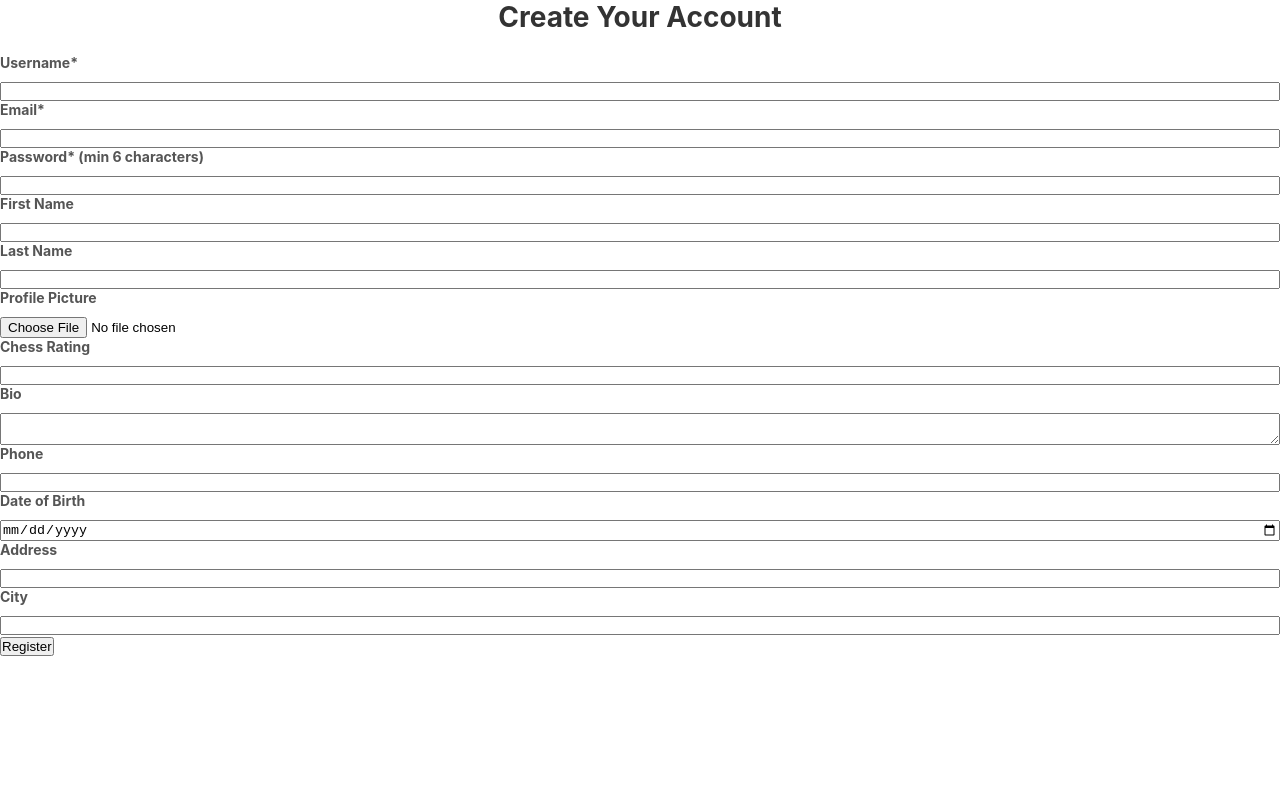
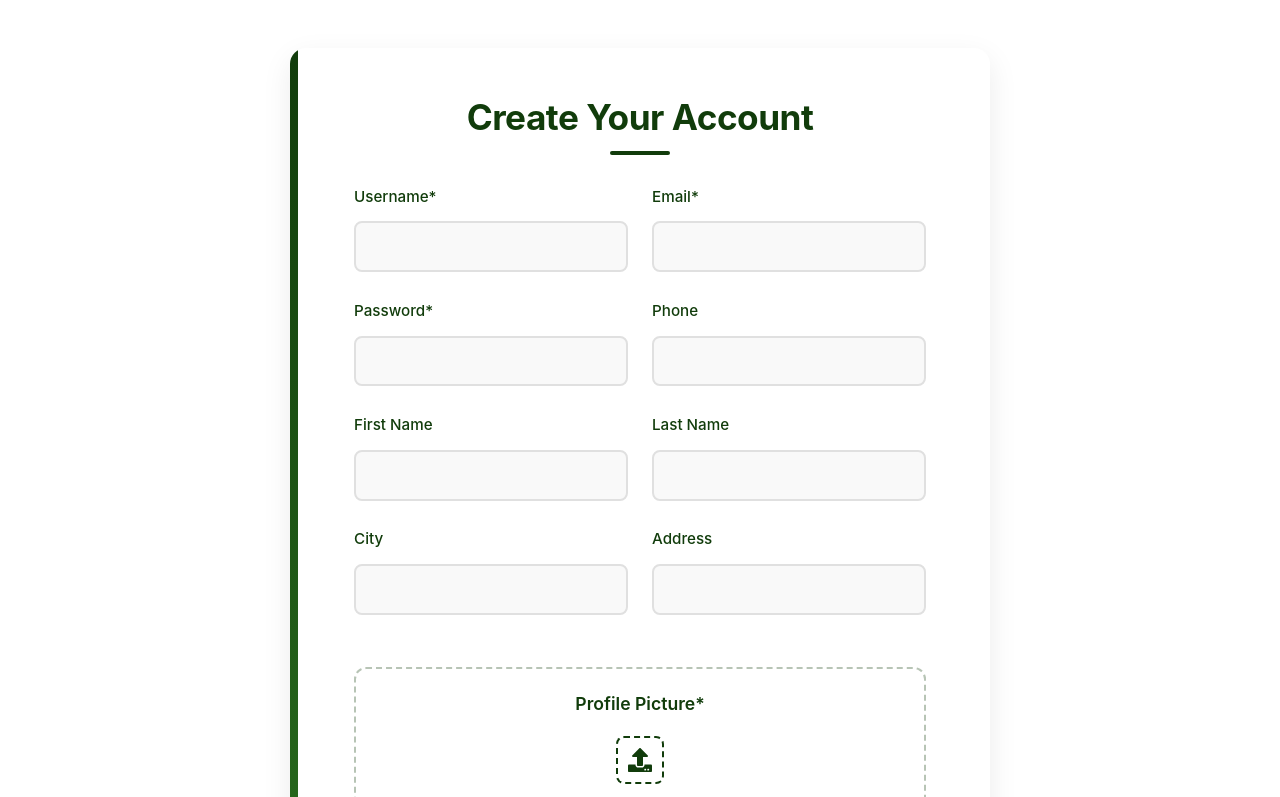
Before and after one commit to mary1sa/Chees_Website, a React (Create React App) app in the folder chees_frontend/: page /register in a window 1280 px wide. Shown: the top 797 px of the page. Built offline with nearby package versions, Linux system fonts and the light colour scheme.

Commit message:
add style to register

```diff
--- a/chees_frontend/src/App.js
+++ b/chees_frontend/src/App.js
@@ -24,7 +24,7 @@ function App() {
           path="/admin/dashboard"
           element={
             <ProtectedRoute roles={['admin']}>
-              <AdminDashboard />
+              <AdminDashboard/>
             </ProtectedRoute>
           }
         >
--- a/chees_frontend/src/Components/Login.css
+++ b/chees_frontend/src/Components/Login.css
@@ -19,7 +19,7 @@
     box-shadow: 0 10px 20px rgba(0, 0, 0, 0.1);
     overflow: hidden;
     position: relative;
-    height: 400px;
+    height: 90%;
   }
 
   .image-container {
@@ -43,7 +43,15 @@
     flex-direction: column ;
     justify-content: center;
   }
-
+  .login-form-container::after {
+    content: '♔♕♖♗♘♙';
+    position: absolute;
+    bottom: -10px;
+    right: 20px;
+    font-size: 3rem;
+    color: #113c0b;
+    z-index: 0;
+}
   h2 {
     font-size: 28px;
     font-weight: bold;
@@ -58,7 +66,7 @@
  gap: 6px;
   }
 
-  label {
+  .labellogin {
     font-size: 14px;
     font-weight: bold;
     color: #555;
@@ -96,7 +104,6 @@
   .input-icon {
     font-size: 18px;
     color: #999;
-    margin-right: 10px;
   }
 
 
@@ -157,33 +164,22 @@
     text-decoration: underline;
   }
 
-  .social-login {
-    display: flex;
-    justify-content: center;
-    gap: 15px;
-    margin-top: 15px;
-  }
 
-  .social-icon {
-    width: 40px;
-    height: 40px;
-    border-radius: 50%;
-    display: flex;
-    align-items: center;
-    justify-content: center;
-    background-color: #fff;
-    border: 2px solid #ddd;
+
+  .input-icon {
+
+   text-align: center;
     cursor: pointer;
     transition: 0.3s;
   }
 
-  .social-icon:hover {
+  .input-icon:hover {
     border-color: #113c0b;
   }
 
   .signup-link {
     text-align: center;
-    margin-top: 15px;
+    margin-top: 20px;
     font-size: 14px;
   }
 
@@ -196,3 +192,13 @@
   .signup-link a:hover {
     text-decoration: underline;
   }
+  input.input-field[type="password"]::-ms-reveal,
+  input.input-field[type="password"]::-ms-clear,
+  input.input-field[type="password"]::-webkit-credentials-auto-fill-button,
+  input.input-field[type="password"]::-webkit-contacts-auto-fill-button {
+      display: none !important;
+  }
+
+  .line{
+    height: 30px;
+  }
--- a/chees_frontend/src/Components/Login.jsx
+++ b/chees_frontend/src/Components/Login.jsx
@@ -84,23 +84,25 @@ console.log(user)
 <h2>Login</h2>
    {error && <div className="alert alert-danger">{error}</div>}
 
-      <form onSubmit={handleLogin}>
+      <form onSubmit={handleLogin} className='login-form'>
         <div className="form-group">
-          <label htmlFor="">Email</label>
+          <label  className="labellogin" htmlFor="">Email</label>
         <div className='form-container'>
         <FaUser className="input-icon" />
+        <hr className='line' />
         <input
             type="email"
             className="input-field"
             value={email}
             onChange={(e) => setEmail(e.target.value)}
             required
+            placeholder='Entere Email'
           />
  </div>
         </div>
 
        <div className="form-group ">
-       <label htmlFor="">Password</label>
+       <label className="labellogin" htmlFor="">Password</label>
 
         <div className='form-container'>
        <span
@@ -108,12 +110,16 @@ console.log(user)
         onClick={() => setShowPassword(!showPassword)}
     >
         {showPassword ? <FaEyeSlash /> : <FaEye />}
-    </span>    <input
+    </span>
+    <hr className='line' />
+      <input
         type={showPassword ? "text" : "password"}
         className="input-field"
         value={password}
+        placeholder='Enterer Password'
         onChange={(e) => setPassword(e.target.value)}
         required
+
     />
  </div>
 </div>
@@ -131,7 +137,7 @@ console.log(user)
           ) : 'Login'}
         </button>
       </form>
-      <p className="signup-text">Don't have an account? <a href="/register">Sign Up here</a></p>
+      <p className="signup-link">Don't have an account? <a href="/register">Sign Up here</a></p>
       </div>
     </div>
     </div>
--- /dev/null
+++ b/chees_frontend/src/Components/Register.css
@@ -0,0 +1,237 @@
+
+.register-container {
+    max-width: 700px;
+    margin: 3rem auto;
+    padding: 3rem 4rem;
+    background: white;
+    border-radius: 16px;
+    box-shadow: 0 10px 30px rgba(0, 0, 0, 0.08);
+    position: relative;
+    overflow: hidden;
+}
+
+.register-container::before {
+    content: '';
+    position: absolute;
+    top: 0;
+    left: 0;
+    width: 8px;
+    height: 100%;
+    background: linear-gradient(to bottom, #113c0b, #2a6e1f);
+}
+
+.register-container h2 {
+    color: #113c0b;
+    text-align: center;
+    margin-bottom: 2rem;
+    font-size: 2.2rem;
+    font-weight: 700;
+    letter-spacing: -0.5px;
+    position: relative;
+}
+
+.register-container h2::after {
+    content: '';
+    display: block;
+    width: 60px;
+    height: 4px;
+    background: #113c0b;
+    margin: 0.8rem auto 0;
+    border-radius: 2px;
+}
+
+.alert {
+    padding: 1rem;
+    margin-bottom: 2rem;
+    border-radius: 8px;
+    font-weight: 500;
+    text-align: center;
+    background: #ffeeee;
+    color: #d32f2f;
+    border-left: 4px solid #d32f2f;
+}
+
+.form-group {
+    margin-bottom: 1.8rem;
+    position: relative;
+}
+
+.form-group label {
+    display: block;
+    margin-bottom: 0.6rem;
+    color: #113c0b;
+    font-weight: 500;
+    font-size: 0.95rem;
+}
+
+.form-control {
+    width: 100%;
+    padding: 0.9rem 1.2rem;
+    font-size: 1rem;
+    color: #333;
+    background: #f9f9f9;
+    border: 2px solid #e0e0e0;
+    border-radius: 8px;
+    transition: all 0.3s ease;
+}
+
+.form-control:focus {
+    border-color: #113c0b;
+    background: white;
+    box-shadow: 0 0 0 3px rgba(17, 60, 11, 0.1);
+    outline: none;
+}
+
+textarea.form-control {
+    min-height: 120px;
+    resize: vertical;
+}
+
+.form-group.profile-upload {
+    margin-bottom: 2rem;
+    text-align: center;
+    border: 2px dashed rgba(17, 60, 11, 0.3);
+    border-radius: 12px;
+    padding: 1.5rem;
+    transition: all 0.3s ease;
+    position: relative;
+    overflow: hidden;
+    cursor: pointer;
+}
+
+.form-group.profile-upload:hover {
+    border-color: #113c0b;
+    background-color: rgba(17, 60, 11, 0.03);
+}
+
+.form-group.profile-upload input[type="file"] {
+    position: absolute;
+    width: 100%;
+    height: 100%;
+    top: 0;
+    left: 0;
+    opacity: 0;
+    cursor: pointer;
+}
+
+.form-group.profile-upload .upload-label {
+    display: block;
+    margin-bottom: 1rem;
+    color: #113c0b;
+    font-weight: 600;
+    font-size: 1.1rem;
+    pointer-events: none;
+}
+
+
+/* .form-group.profile-upload:hover .upload-prompt {
+    background: #0a2a06;
+    transform: translateY(-2px);
+} */
+
+
+.btn {
+    width: 100%;
+    padding: 1.1rem;
+    font-size: 1.05rem;
+    font-weight: 600;
+    border-radius: 8px;
+    cursor: pointer;
+    transition: all 0.3s ease;
+    letter-spacing: 0.5px;
+    text-transform: uppercase;
+    border: none;
+    margin-top: 1rem;
+}
+
+.btn-primary {
+    background: #113c0b;
+    color: white;
+    box-shadow: 0 4px 12px rgba(17, 60, 11, 0.2);
+}
+
+.btn-primary:hover {
+    background: #0a2a06;
+    transform: translateY(-2px);
+    box-shadow: 0 6px 16px rgba(17, 60, 11, 0.3);
+}
+
+.btn-primary:disabled {
+    background: #a5a5a5;
+    transform: none;
+    box-shadow: none;
+    cursor: not-allowed;
+}
+
+.register-container::after {
+    content: '♔♕♖♗♘♙';
+    position: absolute;
+    bottom: -10px;
+    right: 20px;
+    font-size: 3rem;
+    color: #113c0b;
+    z-index: 0;
+}
+
+.form-row {
+    display: flex;
+    gap: 1.5rem;
+}
+
+.form-col {
+    flex: 1;
+}
+.form-register {
+    display: flex;
+    flex-direction: column;
+  }
+
+  .form-row {
+    display: flex;
+    gap: 1.5rem;
+  }
+
+  .form-col {
+    flex: 1;
+  }
+
+  .form-group {
+    display: flex;
+    flex-direction: column;
+  }
+
+  .profile-upload {
+    display: flex;
+    flex-direction: column;
+    align-items: center;
+    text-align: center;
+    border: 2px dashed #113c0b;
+    padding: 1rem;
+    border-radius: 12px;
+    cursor: pointer;
+    position: relative;
+    margin-top: 1.5rem;
+  }
+
+
+  .file-upload-wrapper {
+    display: flex;
+    align-items: center;
+    gap: 10px;
+    border: 2px dashed #113c0b;
+    padding: 10px;
+    border-radius: 8px;
+    cursor: pointer;
+    justify-content: center;
+    position: relative;
+    width: fit-content;
+    cursor: pointer;
+
+  }
+
+  .upload-icon {
+    font-size: 24px;
+    color: #113c0b;
+    cursor: pointer !important;
+
+  }
--- a/chees_frontend/src/Components/Register.jsx
+++ b/chees_frontend/src/Components/Register.jsx
@@ -1,7 +1,8 @@
 import React, { useState } from 'react';
 import { useNavigate } from 'react-router-dom';
 import axiosInstance from './config/axiosInstance';
-
+import "./Register.css"
+import { FaUpload } from 'react-icons/fa';
 const Register = () => {
   const navigate = useNavigate();
   const [formData, setFormData] = useState({
@@ -76,12 +77,16 @@ const Register = () => {
   };
 
   return (
+
     <div className="register-container">
       <h2>Create Your Account</h2>
-      {error && <div className="alert alert-danger">{error}</div>}
+      {/* {error && <div className="alert alert-danger">{error}</div>} */}
 
       <form onSubmit={handleSubmit}>
-        <div className="form-group">
+
+      <div className="form-register">
+  <div className="form-row">
+    <div className="form-group form-col">
       <label>Username*</label>
       <input
         type="text"
@@ -92,8 +97,7 @@ const Register = () => {
         required
       />
     </div>
-
-        <div className="form-group">
+    <div className="form-group form-col">
       <label>Email*</label>
       <input
         type="email"
@@ -104,9 +108,11 @@ const Register = () => {
         required
       />
     </div>
+  </div>
 
-        <div className="form-group">
-          <label>Password* (min 6 characters)</label>
+  <div className="form-row">
+    <div className="form-group form-col">
+      <label>Password*</label>
       <input
         type="password"
         name="password"
@@ -117,8 +123,20 @@ const Register = () => {
         minLength="6"
       />
     </div>
+    <div className="form-group form-col">
+      <label>Phone</label>
+      <input
+        type="tel"
+        name="phone"
+        className="form-control"
+        value={formData.phone}
+        onChange={handleChange}
+      />
+    </div>
+  </div>
 
-        <div className="form-group">
+  <div className="form-row">
+    <div className="form-group form-col">
       <label>First Name</label>
       <input
         type="text"
@@ -128,8 +146,7 @@ const Register = () => {
         onChange={handleChange}
       />
     </div>
-
-        <div className="form-group">
+    <div className="form-group form-col">
       <label>Last Name</label>
       <input
         type="text"
@@ -139,71 +156,20 @@ const Register = () => {
         onChange={handleChange}
       />
     </div>
-
-        <div className="form-group">
-          <label>Profile Picture</label>
-          <input
-            type="file"
-            name="profile_picture"
-            className="form-control"
-            onChange={handleFileChange}
-            accept="image/*"
-          />
-          {previewImage && (
-            <div className="image-preview mt-2">
-              <img
-                src={previewImage}
-                alt="Preview"
-                style={{ maxWidth: '200px', maxHeight: '200px' }}
-              />
-            </div>
-          )}
   </div>
 
-        <div className="form-group">
-          <label>Chess Rating</label>
+  <div className="form-row">
+    <div className="form-group form-col">
+      <label>City</label>
       <input
-            type="number"
-            name="chess_rating"
+        type="text"
+        name="city"
         className="form-control"
-            value={formData.chess_rating}
+        value={formData.city}
         onChange={handleChange}
       />
     </div>
-
-        <div className="form-group">
-          <label>Bio</label>
-          <textarea
-            name="bio"
-            className="form-control"
-            value={formData.bio}
-            onChange={handleChange}
-          />
-        </div>
-
-        <div className="form-group">
-          <label>Phone</label>
-          <input
-            type="tel"
-            name="phone"
-            className="form-control"
-            value={formData.phone}
-            onChange={handleChange}
-          />
-        </div>
-
-        <div className="form-group">
-          <label>Date of Birth</label>
-          <input
-            type="date"
-            name="date_of_birth"
-            className="form-control"
-            value={formData.date_of_birth}
-            onChange={handleChange}
-          />
-        </div>
-
-        <div className="form-group">
+    <div className="form-group form-col">
       <label>Address</label>
       <input
         type="text"
@@ -213,16 +179,29 @@ const Register = () => {
         onChange={handleChange}
       />
     </div>
-        <div className="form-group">
-          <label>City</label>
+  </div>
+
+  <div className="form-group profile-upload">
+  <label className="upload-label">Profile Picture*</label>
+  <div className="file-upload-wrapper">
+    <FaUpload className="upload-icon" />
     <input
-            type="text"
-            name="city"
-            className="form-control"
-            value={formData.city}
-            onChange={handleChange}
+      type="file"
+      name="profile_picture"
+      className="file-input"
+      onChange={handleFileChange}
+      accept="image/*"
     />
   </div>
+
+  {previewImage && (
+    <div className="image-preview">
+      <img src={previewImage} alt="Preview" />
+    </div>
+  )}
+</div>
+</div>
+
 
         <button
           type="submit"
```
Also changed, not shown: chees_frontend/src/Components/AdminDashboard/AdminDashboard.jsx (+11 -0 lines). Lines whose indentation alone changed are shown as unchanged.
